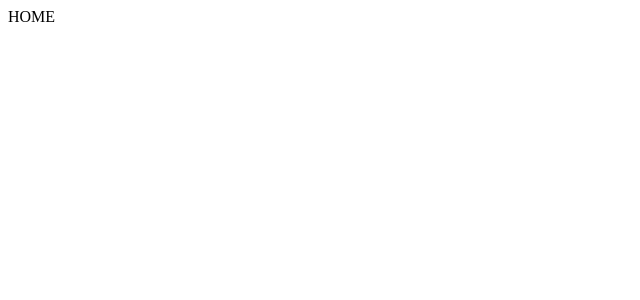
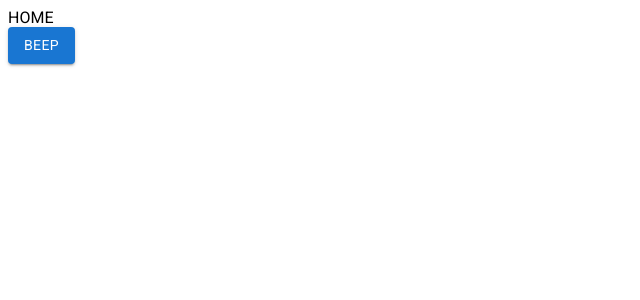
Before and after one commit to ricardojorgexyz/whack-a-mole, a Next.js app: page / in a window 1280 px wide. Shown: the top 300 px of the page, without its empty margins (0-640 px from the left). Built offline with nearby package versions, Linux system fonts and the light colour scheme.

Commit message:
feat: add fonts and metadata

```diff
--- a/src/app/layout.tsx
+++ b/src/app/layout.tsx
@@ -1,4 +1,19 @@
+'use client';
+
 import React from 'react';
+import { Metadata } from 'next';
+import { Roboto } from 'next/font/google';
+
+export const metadata: Metadata = {
+  title: 'Whack-a-mole',
+  viewport: 'initial-scale=1, width=device-width',
+};
+
+const roboto = Roboto({
+  weight: ['400', '700'],
+  subsets: ['latin'],
+  display: 'swap',
+});
 
 export default function RootLayout({
   children,
@@ -7,7 +22,9 @@ export default function RootLayout({
 }) {
   return (
     <html lang="en">
-      <body>{children}</body>
+      <body>
+        <main className={roboto.className}>{children}</main>
+      </body>
     </html>
   );
 }
--- a/src/app/page.tsx
+++ b/src/app/page.tsx
@@ -1,5 +1,15 @@
+'use client';
+
 import React from 'react';
+import { Button } from '@mui/material';
 
 export default function Home() {
-  return <main>HOME</main>;
+  return (
+    <div>
+      <div>HOME</div>
+      <div>
+        <Button variant="contained">Beep</Button>
+      </div>
+    </div>
+  );
 }
```
